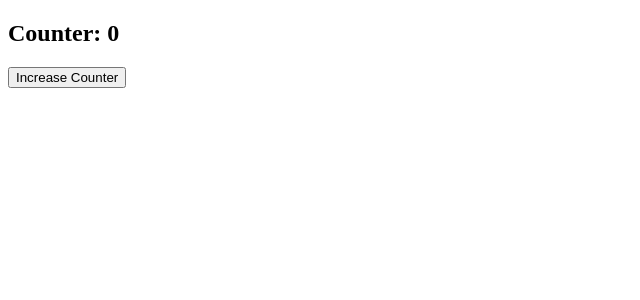
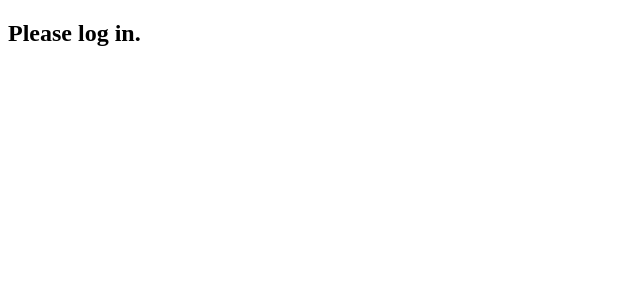
Before and after one commit to shriyasingh03/react-questions, a React (Vite) app: page / in a window 1280 px wide. Shown: the top 300 px of the page, without its empty margins (0-640 px from the left). Built offline with nearby package versions, Linux system fonts and the light colour scheme.

Commit message:
updated app.jsx for question-3

```diff
--- a/src/App.jsx
+++ b/src/App.jsx
@@ -3,23 +3,23 @@ import reactLogo from './assets/react.svg'
 import viteLogo from '/vite.svg'
 import './App.css'
 
-// How do you use useState inside a functional component to store and update a counter?
-// 💡 Implement a simple counter component with a "Increase" button that updates the counter using useState.
+// 3️⃣ How can you conditionally render content inside a functional component?
+// 💡 Create a component that checks if a user is logged in (using a boolean prop) and displays either "Welcome, User!" or "Please log in."
 
-
+function WelcomeMessage({isLoggedIn}){
+  return(
+    <div>
+      {isLoggedIn ? <h2>Welcome, User!</h2> : <h2>Please log in.</h2>}
+    </div>
+  )
+}
 
 function App() {
-  const [count, setCount] = useState(0);
-
-  function increaseCount(){
-    setCount(count+1)
-  }
-
   return(
   <div>
-    <h2>Counter: {count}</h2>
-    <button onClick={increaseCount}>Increase Counter</button>
-  </div>)
+    <WelcomeMessage isLoggedIn={false} />
+  </div>
+  )
 
 
 
```
